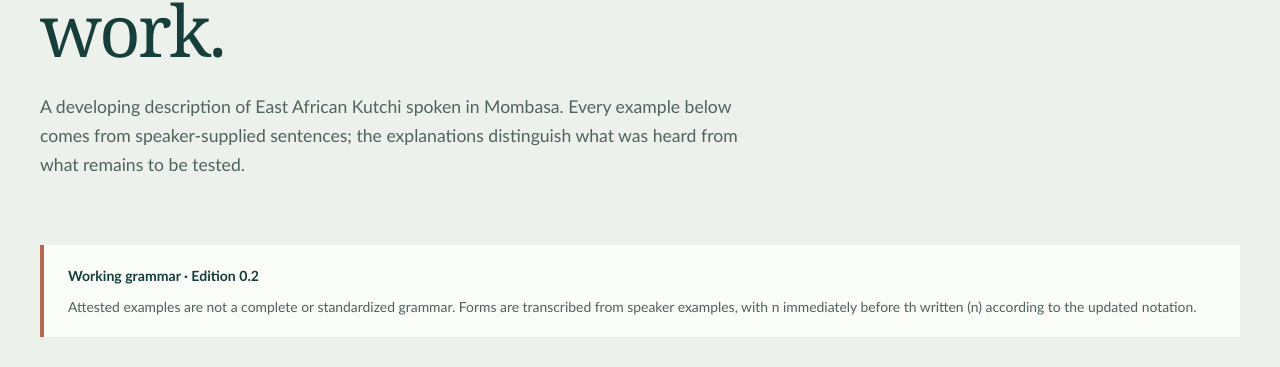
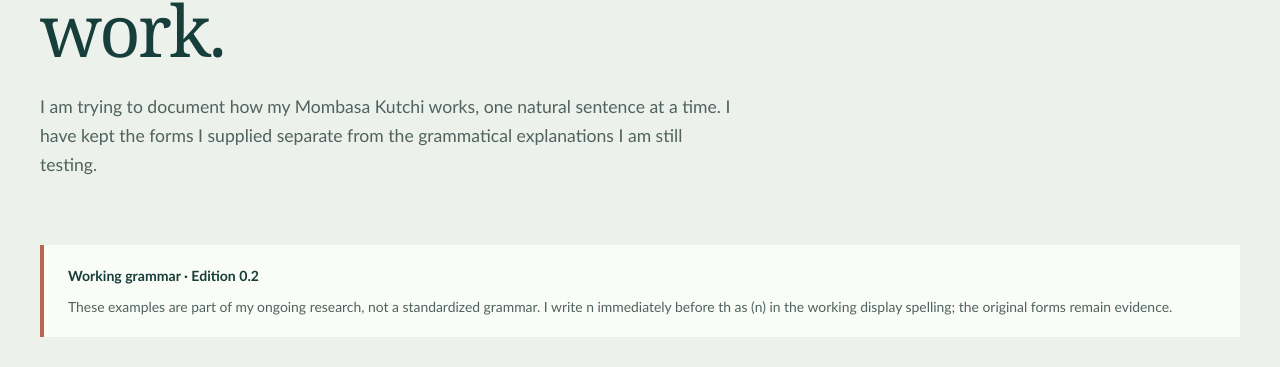
Before and after one commit to Fabdulla1/Madhaaf, a Next.js app: page /language/grammar in a window 1280 px wide. Shown: the part 350-717 px from the top of the page. Built offline with nearby package versions, Linux system fonts and the light colour scheme; no server answers.

Commit message:
edit(site): bring About, grammar, writing and language pages into Farhan's voice

```diff
--- a/src/app/language/grammar/page.tsx
+++ b/src/app/language/grammar/page.tsx
@@ -57,14 +57,14 @@ export default function GrammarPage() {
           <p className="eyebrow">Language / Grammar notebook</p>
           <h1>How Kutchi sentences work.</h1>
           <p>
-            A developing description of East African Kutchi spoken in Mombasa.
-            Every example below comes from speaker-supplied sentences; the
-            explanations distinguish what was heard from what remains to be tested.
+            I am trying to document how my Mombasa Kutchi works, one
+            natural sentence at a time. I have kept the forms I supplied
+            separate from the grammatical explanations I am still testing.
           </p>
         </header>
         <div className="grammar-status" role="note">
           <strong>Working grammar · Edition 0.2</strong>
-          <span>Attested examples are not a complete or standardized grammar. Forms are transcribed from speaker examples, with n immediately before th written (n) according to the updated notation.</span>
+          <span>These examples are part of my ongoing research, not a standardized grammar. I write n immediately before th as (n) in the working display spelling; the original forms remain evidence.</span>
         </div>
         <div className="grammar-layout">
           <nav className="grammar-toc" aria-label="On this page">
@@ -86,8 +86,9 @@ export default function GrammarPage() {
               <h2>Verbs tend to come last.</h2>
               <Evidence>Observed in these examples</Evidence>
               <p>
-                Examples with an explicit subject and object show a subject–object–verb
-                order. This does not yet establish the order of every sentence type.
+                When I put a subject and object into the same sentence, I
+                often place the verb last. I have not tested enough sentence
+                types to say that every Kutchi sentence must follow that order.
               </p>
               <div className="grammar-example">
                 <p className="grammar-example__kutchi">Au(n) khadho kya(n)tho</p>
@@ -128,7 +129,7 @@ export default function GrammarPage() {
               <h2>Action verbs agree with their subjects.</h2>
               <Evidence>Attested forms; interpretation provisional</Evidence>
               <p>
-                The present forms of “to eat” and “to do” differ by person,
+                In the examples I recorded, present forms of “to eat” and “to do” differ by person,
                 gender and number. In the recorded singular forms, masculine
                 often ends in <strong>-(n)tho</strong> and feminine in <strong>-(n)thi</strong>;
                 the recorded plural forms end in <strong>-(n)thaa</strong> in several paradigms. The (n) notation is used immediately before th where an n was previously written; its exact phonetic realization remains to be verified.
@@ -170,7 +171,7 @@ export default function GrammarPage() {
               <h2>A pattern across eight verbs.</h2>
               <Evidence>Speaker-elicited paradigm; spelling convention updated</Evidence>
               <p>
-                These present forms were elicited with the subjects “I” (masculine),
+                I collected these present forms with the subjects “I” (masculine),
                 “you” (masculine), “he”, “we” and “they”. The full feminine
                 singular forms were also elicited for all eight verbs.
                 The spelling <strong>(n)</strong> is used wherever the previously
@@ -217,13 +218,13 @@ export default function GrammarPage() {
                 <div><strong>Au(n) haroj vina(n)tho</strong><span>I go every day.</span></div>
               </div>
               <p>
-                <em>Haroj</em> means “every day” in these examples. Present
+                I use <em>haroj</em> for “every day” in these examples. Present
                 forms recur in both ongoing and habitual readings. We therefore
                 cannot call <em>-(n)tho</em> a dedicated progressive ending.
               </p>
               <h3>First-person future forms</h3>
               <p>
-                The eight elicited future forms share the written sequence
+                My eight elicited future forms share the written sequence
                 <strong> -dhose</strong>. The full sequence may also encode
                 agreement; only first-person future contexts have been elicited.
               </p>
@@ -257,7 +258,7 @@ export default function GrammarPage() {
                 <div><strong>Mere kaal suthyaa</strong><span>Everyone slept yesterday</span></div>
               </div>
               <p>
-                <em>Kaal</em> means “yesterday” in these examples.
+                I use <em>kaal</em> for “yesterday” in these examples.
                 The past forms of <em>vin</em> (“go”) and <em>sum</em>
                 (“sleep”) differ substantially from their present stems and show
                 gender or number distinctions. We cannot yet identify a regular
```
